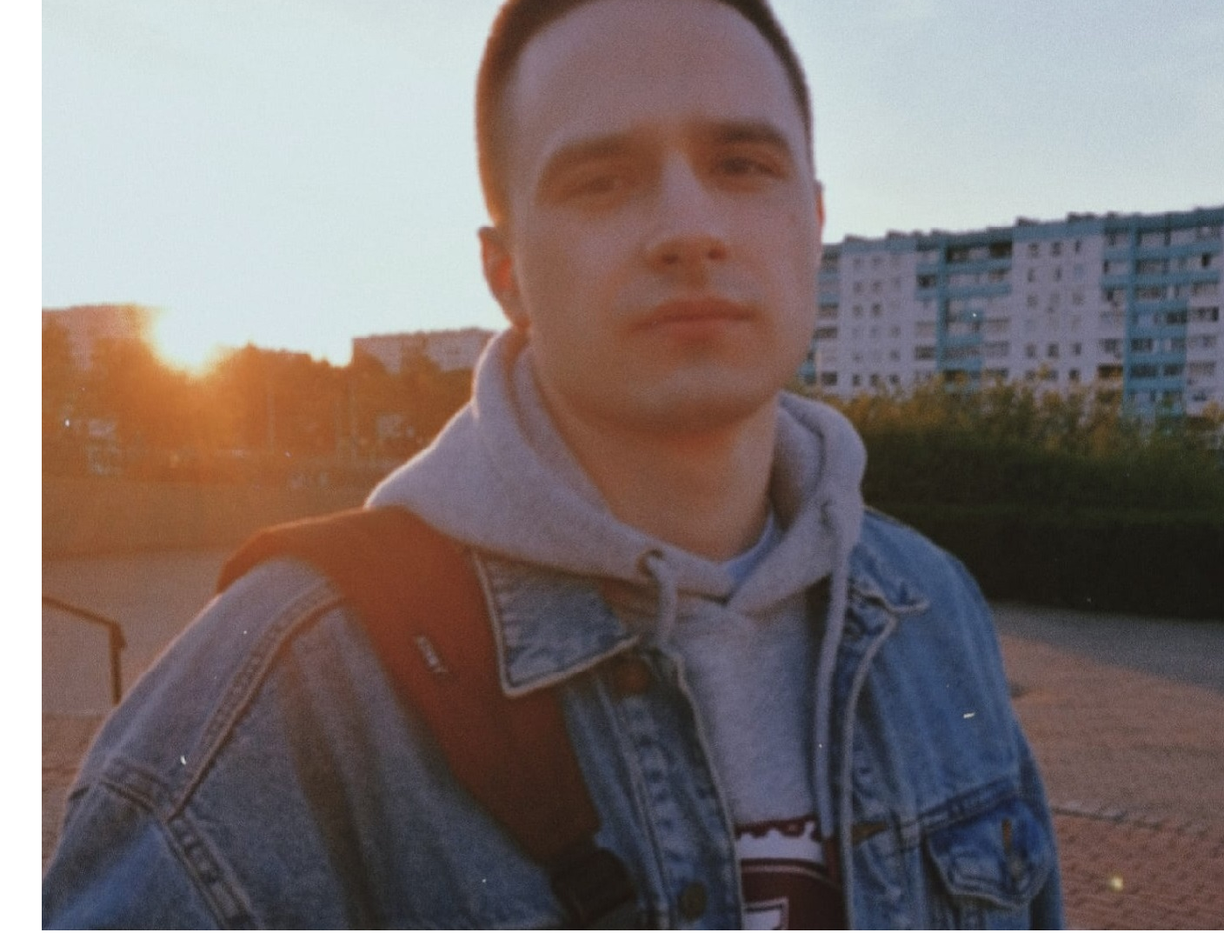
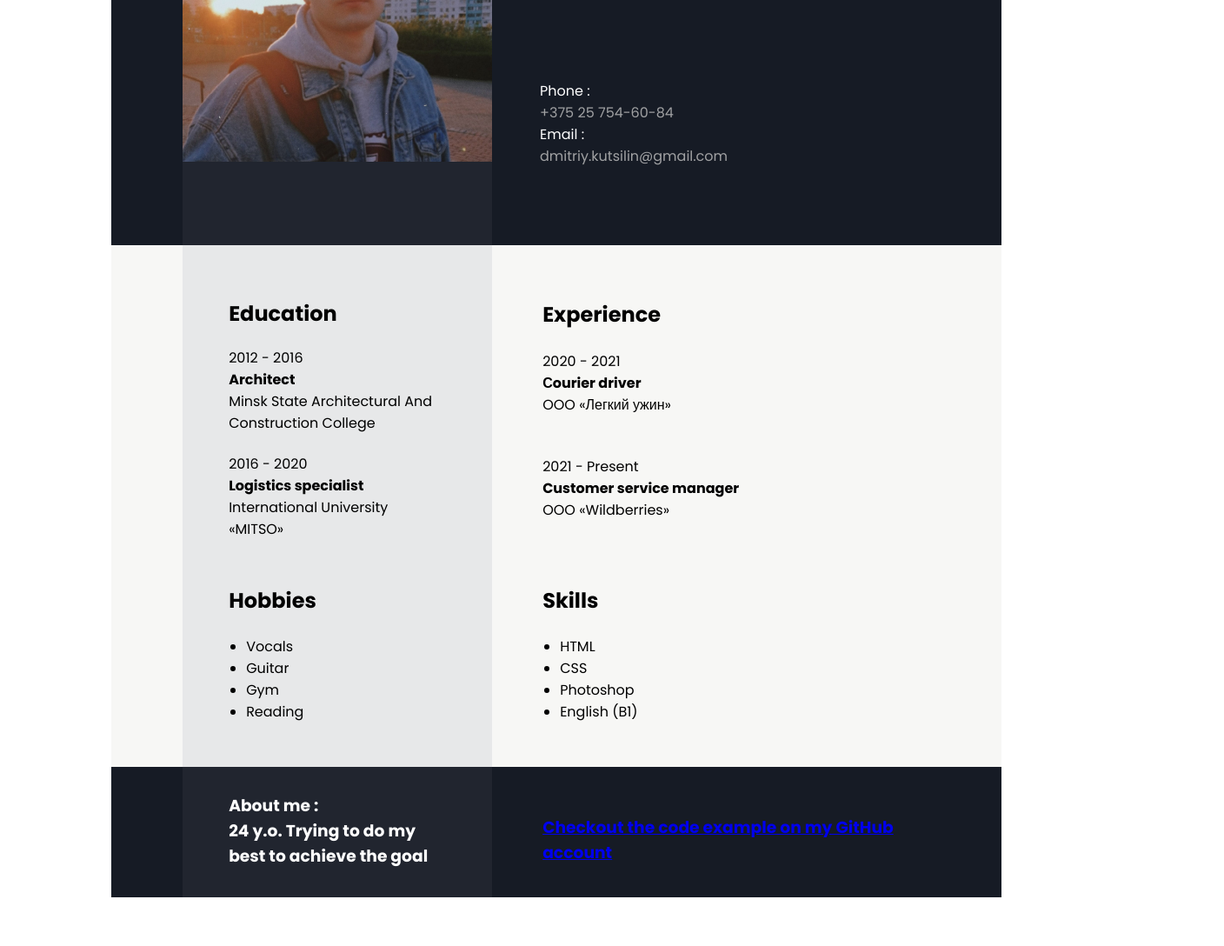
Before and after one commit to DmitriyKutsilin/rsschool-cv, a plain HTML site: page index.html in a window 1280 px wide. Shown: the part 298-1386 px from the top of the page at 87% size, 1408 px wide, since content can reach past the window. After the commit the page ends 1330 px from the top, so only its background shows below. Drawn offline with Linux system fonts and the light colour scheme.

Commit message:
feat: add css styles

```diff
--- a/index.html
+++ b/index.html
@@ -3,7 +3,7 @@
  <head>
   <meta charset="utf-8">
   <title>Dmitriy Kutsilin</title>
-  <link rel="stylesheet" href="">
+  <link rel="stylesheet" href="/rsschool-cv/style.css">
   <link href="https://fonts.googleapis.com/css2?family=Poppins:ital,wght@0,100;0,200;0,300;0,400;0,500;0,600;0,700;0,800;0,900;1,100;1,200;1,300;1,400;1,500;1,600;1,700;1,800;1,900&display=swap" rel="stylesheet" type="text/css">
  </head>
 
@@ -98,7 +98,7 @@
         </article>
         <section class="code_example_article">
             <div class="code_example">
-                <h3><a href="https://github.com/DmitriyKutsilin/singolo">the code example on my GitHub account</a></h3>
+                <h3><a href="https://github.com/DmitriyKutsilin/singolo">Checkout the code example on my GitHub account</a></h3>
             </div>
         </section>
     </footer>
--- /dev/null
+++ b/style.css
@@ -0,0 +1,214 @@
+* {
+    box-sizing: border-box;
+    margin: 0 auto;
+}
+
+body {
+    width: 100%;
+    max-width: 1024px;
+    font-family: Poppins, sans-serif;
+}
+
+
+
+/* HEADER */
+
+#header_container {
+    display: flex;
+    height: 580px;
+    background-color: #161B25;
+}
+
+.header_empty {
+    width: 84px;
+}
+
+.header_photo {
+    width: 356px;
+    background-color: #21252F;
+}
+
+.photo {
+    width: 356px;
+    position: relative;
+    top: 130px;
+}
+
+.header_info {
+    width: 600px;
+}
+
+.info_details {
+    position: relative;
+    top: 130px;
+    left: 50px;
+    color: #fff;
+}
+
+.name {
+    display: inline-block;
+    font-size: 50px;
+    line-height: 60px;
+}
+
+.occupation {
+    display: inline-block;
+    position: relative;
+    top: 10px;
+    font-size: 16px;
+    background-color: #2E323B;
+    padding: 5px;
+    border-radius: 3px;
+}
+
+.contacts {
+    position: relative;
+    top: 100px;
+}
+
+.contacts_list {
+    list-style-type: none;
+    position: relative;
+    padding: 5px;
+}
+
+.contacts_color {
+    color: #A0A1A3;
+}
+
+
+
+/* MAIN */
+
+#main_container {
+    height: 600px;
+    display: flex;
+    background-color: #f7f7f5;
+}
+
+.main_empty {
+    width: 84px;
+}
+
+.education_hobbies_container {
+    display: flex;
+    width: 365px;
+    background-color: #E7E8E9;
+    flex-direction: column;
+}
+
+.education_container {
+    position: relative;
+    top: 50px;
+    width: 250px;
+    height: 300px;
+    display: flex;
+    flex-direction: column;
+    justify-content: space-around;
+}
+
+h2 {
+    margin: 0;
+}
+
+.hobbies_container {
+    position: relative;
+    top: 80px;
+    width: 250px;
+    height: 180px;
+    display: flex;
+    flex-direction: column;
+    justify-content: space-around;
+}
+
+.hobbies_list {
+    display: inline-block;
+    padding: 0px;
+    margin: 0px 0px 0px 20px;
+}
+
+.experience_skills_container {
+    display: flex;
+    width: 600px;
+    background-color: #f7f7f5;
+    flex-direction: column;
+}
+
+.experience_container {
+    position: relative;
+    top: 50px;
+    width: 470px;
+    height: 300px;
+    display: flex;
+    flex-direction: column;
+    justify-content: space-around;
+    align-items: flex-start;
+}
+
+.exp_1 {
+    width: 470px;
+    height: 96px;
+    position: relative;
+
+}
+
+.exp_2 {
+    width: 470px;
+    height: 96px;
+    position: relative;
+
+}
+
+.skills_container {
+    position: relative;
+    top: 80px;
+    width: 470px;
+    height: 180px;
+    display: flex;
+    flex-direction: column;
+    justify-content: space-around;
+}
+
+.skills_list {
+    display: inline-block;
+    padding: 0px;
+    margin: 0px 0px 0px 20px;
+}
+
+
+
+/* FOOTER */
+
+#footer_container {
+    height: 150px;
+    display: flex;
+    background-color: #f7f7f5;
+}
+
+.footer_empty {
+    width: 84px;
+    background-color: #161B25;
+}
+
+.footer_article {
+    width: 365px;
+    background-color: #21252F;
+}
+
+.article_info {
+    width: 250px;
+    color: #fff;
+    position: relative;
+    top: 30px;
+}
+
+.code_example_article {
+    width: 600px;
+    background-color: #161B25;
+}
+
+.code_example {
+    width: 470px;
+    position: relative;
+    top: 55px;
+}
```
